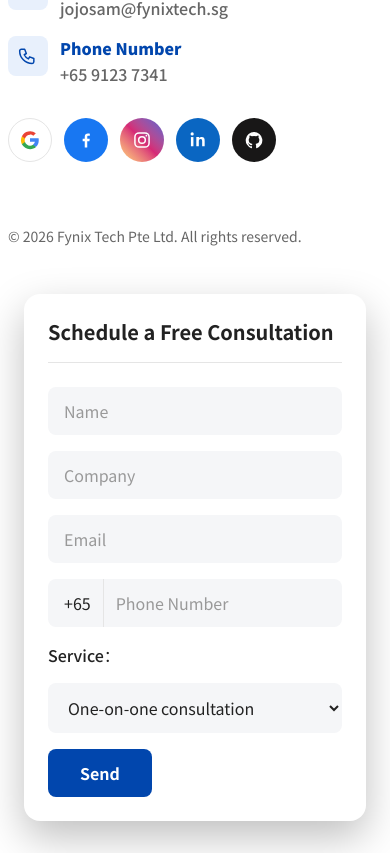
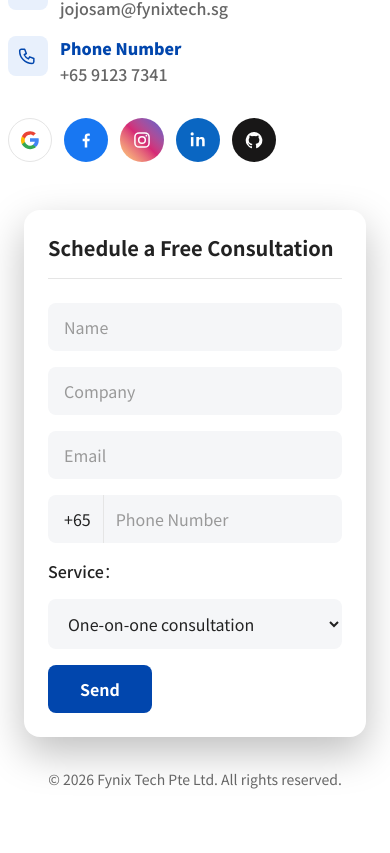
Before and after one commit to jojosam90/fynixtech-website, a Next.js app: page / in a window 390 px wide. Shown: the part 3776-4629 px from the top of the page. After the commit the page ends 4597 px from the top, so only its background shows below. Built offline with nearby package versions, Linux system fonts and the light colour scheme.

Commit message:
Move copyright below the consultation form on mobile only
Desktop keeps it in the brand column (unchanged); mobile now shows it
after the form via a duplicate hidden/shown pair since a single flow
element can't reorder across the responsive grid breakpoint.

```diff
--- a/src/components/Footer.tsx
+++ b/src/components/Footer.tsx
@@ -99,7 +99,7 @@ export default function Footer() {
               ))}
             </div>
 
-            <p className="mt-16 text-sm md:ml-4">
+            <p className="mt-16 hidden text-sm md:ml-4 md:block">
               © {new Date().getFullYear()} {t(brand)} Pte Ltd. {t({ en: "All rights reserved.", zh: "保留所有权利。" })}
             </p>
           </div>
@@ -227,6 +227,10 @@ export default function Footer() {
             )}
           </div>
         </div>
+
+        <p className="mt-8 text-center text-sm md:hidden">
+          © {new Date().getFullYear()} {t(brand)} Pte Ltd. {t({ en: "All rights reserved.", zh: "保留所有权利。" })}
+        </p>
       </div>
     </footer>
   );
```
Also changed, not shown: 11 other files (tests, documents, lock files or other folders).
